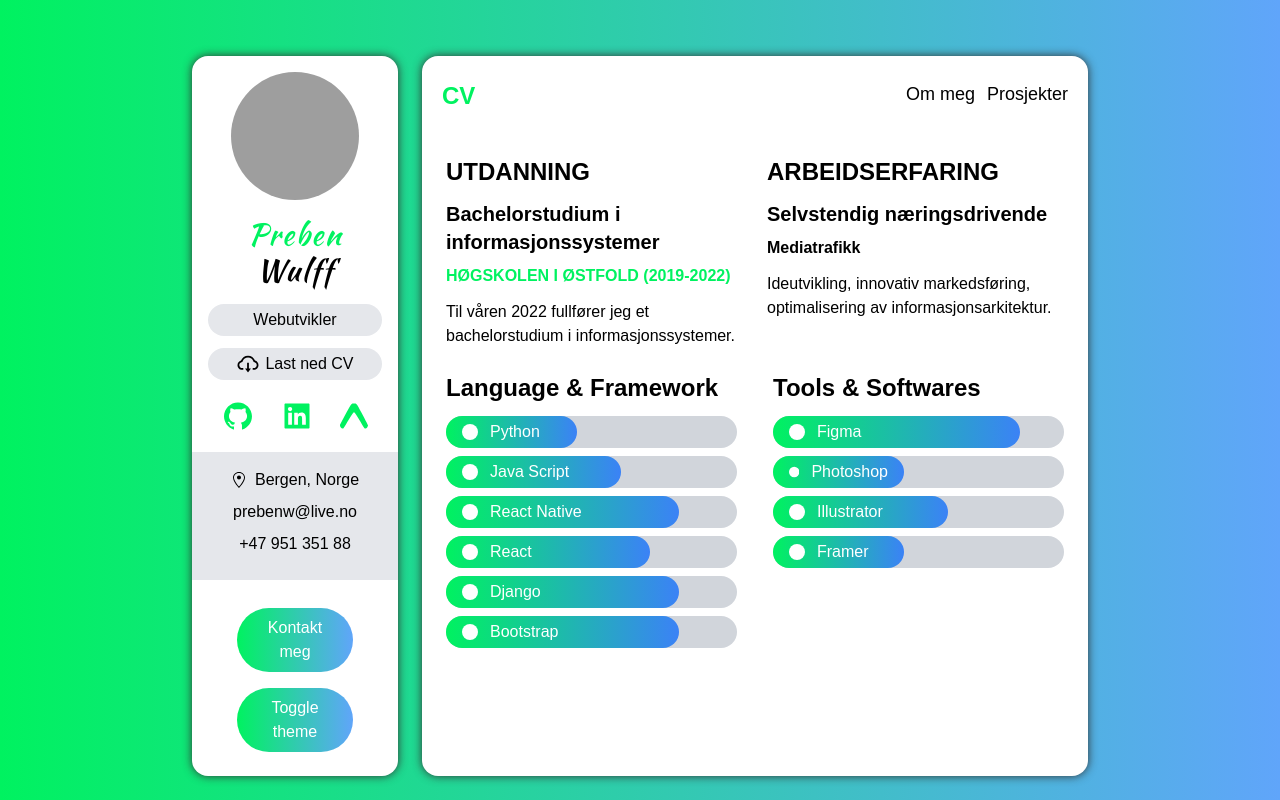
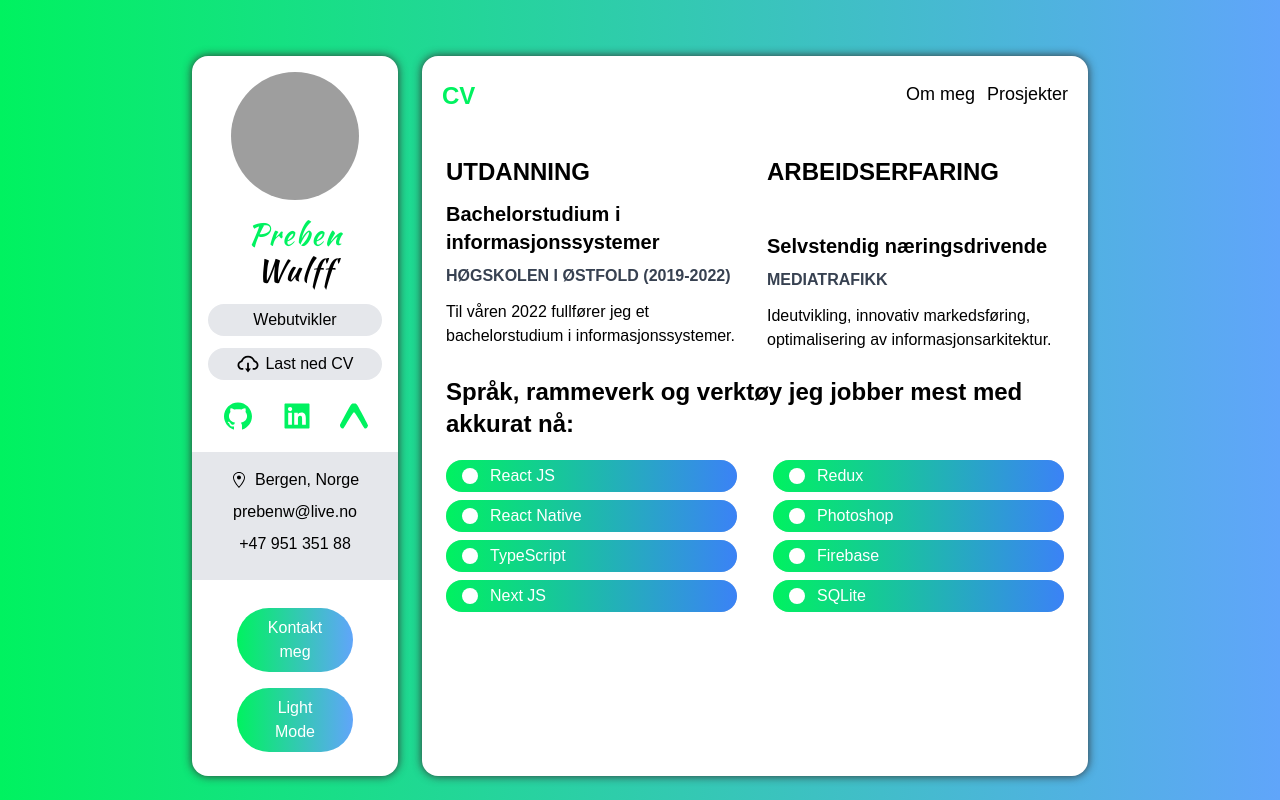
Before and after one commit to Prebenww/Portfolio_Nettisde, a Next.js app: page /resume in a window 1280 px wide. Built offline with nearby package versions, Linux system fonts and the light colour scheme; grey boxes are pictures that could not be loaded.

Commit message:
Oppretter ProjectCar, ProjectsNavbar og projects

```diff
--- a/components/Bar.tsx
+++ b/components/Bar.tsx
@@ -1,6 +1,6 @@
 import { FunctionComponent } from "react";
 
-import { ISkill } from "../type";
+import { ISkill } from "../types";
 
 const Bar: FunctionComponent<{ value: ISkill }> = ({
                                                       value: { Icon, level, name },
--- /dev/null
+++ b/components/ProjectsNavbar.tsx
@@ -0,0 +1,35 @@
+
+import { FunctionComponent } from "react";
+import { Category } from "../types";
+
+export const NavItem: FunctionComponent<{
+    value: Category | "all";
+    handlerFilterCategory: Function;
+    active: string;
+}> = ({ value, handlerFilterCategory, active }) => {
+    let className = "capitalize cursor-pointer hover:text-green";
+    if (active === value) className += " text-green";
+
+    return (
+        <li className={className} onClick={() => handlerFilterCategory(value)}>
+            {value}
+        </li>
+    );
+};
+
+const ProjectsNavbar: FunctionComponent<{
+    handlerFilterCategory: Function;
+    active: string;
+}> = (props) => {
+    return (
+        <div className="flex px-3 py-2 space-x-3 overflow-x-auto list-none">
+            <NavItem value="all" {...props} />
+            <NavItem value="react" {...props} />
+            <NavItem value="mongo" {...props} />
+            <NavItem value="django" {...props} />
+            <NavItem value="node" {...props} />
+        </div>
+    );
+};
+
+export default ProjectsNavbar;
--- a/components/ServiceCard.tsx
+++ b/components/ServiceCard.tsx
@@ -1,5 +1,5 @@
 import {FunctionComponent} from "react";
-import {IService} from "../type";
+import {IService} from "../types";
 
 
 const ServiceCard: FunctionComponent<{ service: IService }> = ({service: {Icon, about, title}}) => {
--- a/components/Sidebar.tsx
+++ b/components/Sidebar.tsx
@@ -6,15 +6,18 @@ import {GoLocation} from  "react-icons/go"
 import {GiTie} from "react-icons/gi"
 import {SiExpo} from "react-icons/si"
 import {useTheme} from "next-themes"
+import React, {useState} from "react";
 
 
 const Sidebar = () => {
 
     const {theme, setTheme} =  useTheme();
 
+
     const changeTheme = () => {
         setTheme(theme === "light" ? "dark" : "light")
     }
+
 
     return (
         <div>
@@ -31,16 +34,12 @@ const Sidebar = () => {
             >Webutvikler</p>
             <a
                 className="flex items-center justify-center px-2 py-1 my-2 bg-gray-200 rounded-full cursor-pointer dark:bg-dark-200 dark:bg-black-500"
-                href="/asset"
-                download="Preben Wulff CV"><AiOutlineCloudDownload className="w-6 h-6" style={{marginRight: 5}}/> Last ned CV</a>
+                href="/assets/CV_PrebenWulff.pdf"
+                download="CV_PrebenWulff.pdf"><AiOutlineCloudDownload className="w-6 h-6" style={{marginRight: 5}}/> Last ned CV</a>
             {/*//social buttons*/}
             <div className="flex justify-around w-9/12 mx-auto my-5 text-green md:w-full" >
 
-
-
                 <a href="" ><AiFillGithub className="w-8 h-8 cursor-pointer"/></a>
-
-
 
                 <a href="" ><AiFillLinkedin className="w-8 h-8 cursor-pointer"/></a>
 
@@ -51,7 +50,7 @@ const Sidebar = () => {
             <div className="py-4 my-5 bg-gray-200 dark:bg-dark-200 dark:bg-black-500" style={{marginLeft: "-1rem", marginRight: "-1rem"}}>
                 <div className="flex items-center justify-center space-x-2">
                     <GoLocation  />
-                <span >
+                <span>
                     Bergen, Norge
                 </span>
                 </div>
@@ -68,7 +67,7 @@ const Sidebar = () => {
                 Kontakt meg
             </button>
             <button onClick={changeTheme} className="bg-gradient-to-r from-green to-blue-400 w-8/12 rounded-full py-2 px-5 text-white my-2">
-                Toggle theme
+                {theme === "light" ? "Dark Mode" : "Light Mode"}
             </button>
         </div>
     )
--- a/data.ts
+++ b/data.ts
@@ -7,12 +7,12 @@ import { AiOutlineSetting } from "react-icons/ai";
 import { AiOutlineDatabase } from "react-icons/ai";
 import { RiNavigationLine } from "react-icons/ri";
 import { AiOutlineBarChart } from "react-icons/ai";
-import {IService, ISkill} from "./type"
+import {IProject ,Service, Skill} from "./types"
 import {BsCircleFill} from "react-icons/bs";
 
 
 
-export const services:IService[] = [
+export const services:Service[] = [
     {
         title: "Front-end utvikling",
         about: "Utvikle skalerbare apper for mobil og web med <b>React JS</b> og <b>React Native.</b> ",
@@ -70,58 +70,153 @@ export const services:IService[] = [
 ]
 
 
-export const languages: ISkill[] = [
+export const languages: Skill[] = [
     {
         Icon: BsCircleFill,
-        name: "Python",
-        level: "45",
-    },
-    {
-        Icon: BsCircleFill,
-        name: "Java Script",
-        level: "60",
+        name: "React JS",
+        level: "100",
     },
     {
         Icon: BsCircleFill,
         name: "React Native",
-        level: "80",
+        level: "100",
     },
     {
         Icon: BsCircleFill,
-        name: "React",
-        level: "70",
+        name: "TypeScript",
+        level: "100",
     },
     {
         Icon: BsCircleFill,
-        name: "Django",
-        level: "80",
+        name: "Next JS",
+        level: "100",
+    },
+
+];
+
+export const tools: Skill[] = [
+    {
+        Icon: BsCircleFill,
+        name: "Redux",
+        level: "100",
+    },
+
+    {
+        Icon: BsCircleFill,
+        name: "Photoshop",
+        level: "100",
     },
     {
         Icon: BsCircleFill,
-        name: "Bootstrap",
-        level: "80",
+        name: "Firebase",
+        level: "100",
+    },
+    {
+        Icon: BsCircleFill,
+        name: "SQLite",
+        level: "100",
     },
 ];
 
-export const tools: ISkill[] = [
+export const projects: IProject[] = [
     {
-        Icon: BsCircleFill,
-        name: "Figma",
-        level: "85",
+        name: "COVID Tracker",
+        description:
+            "This app shows a statistical view about corona virus over the world",
+        image_path: "/images/covid.jpg",
+        deployed_url: "https://covid-19-tracker-by-sumit.web.app/",
+        github_url: "https://github.com/Dey-Sumit/covid-19-tracker",
+        category: ["react"],
+        key_techs: ["React", "Chart.js", "Material UI"],
     },
     {
-        Icon: BsCircleFill,
-        name: "Photoshop",
-        level: "45",
+        name: "Algorithm Visualizer",
+        image_path: "/images/algoVisual.png",
+        deployed_url: "https://visual-algorithm.web.app/",
+        github_url: "https://github.com/Dey-Sumit/algorithm-visualizer",
+        category: ["react"],
+        description:
+            "An web app which shows how an algorithm (path finding or sorting) works with cool animation",
+        key_techs: ["React", "firebase", "Framer Motion"],
+    },
+
+    {
+        name: "Dev Talks",
+        image_path: "/images/dev.jpg",
+        deployed_url: "https://dev-talks.herokuapp.com/",
+        github_url: "https://github.com/Dey-Sumit/Dev-talks",
+        category: ["node", "mongo", "react"],
+        description:
+            "Social Media app for developers who can share project,create posts,etc...",
+        key_techs: [
+            "React",
+            "Redux",
+            "Node",
+            "Express",
+            "Mongo",
+            "REST API",
+            "Bootstrap",
+        ],
+    },
+
+    {
+        name: "Realtime Chat App",
+        image_path: "/images/chatapp.jpg",
+        deployed_url: "https://sumit-chat.netlify.app/",
+        github_url: "https://github.com/Dey-Sumit/chat-app-socket.io-react-node",
+        category: ["node", "react"],
+        description:
+            "Basic Realtime Chat App where one can create a room can talk to each other",
+        key_techs: ["React", "Node", "Express", "Socket", "Bootstrap"],
+    },
+
+    {
+        name: "Tweeter Clone",
+        image_path: "/images/tweetme.jpg",
+        deployed_url: "https://sumaxtweetme.pythonanywhere.com/",
+        github_url: "https://github.com/Dey-Sumit/tweetme",
+        category: ["django", "react"],
+        description:
+            "First Django Project :) | Typical Social Media App where one can post,like ,comment etc",
+        key_techs: ["React", "Django", "Django REST API"],
+    },
+
+    {
+        name: "Color Classification using tf.js",
+        image_path: "/images/color.jpg",
+        deployed_url: "!#",
+        github_url: "https://github.com/Dey-Sumit/color-classification",
+        category: ["express"],
+        description:
+            "Tried ML with JS :) | this app classifies a color using CNN algorithm in browser",
+        key_techs: ["Express", "TensorFlow.js", "Vanilla js"],
     },
     {
-        Icon: BsCircleFill,
-        name: "Illustrator",
-        level: "60",
+        name: "YouTube using YouTube ",
+        image_path: "/images/youtubeClone.png",
+        deployed_url: "https://not-utube.web.app/",
+        github_url: "https://github.com/Dey-Sumit/youtube-clone-tutorial-up",
+        category: ["express"],
+        description:
+            'Full(almost) Functional YouTube replica where one can login with his/her youtube account to enjoy "not-YouTube".User can like a video,comment on a video & Much More ',
+        key_techs: [
+            "React",
+            "Redux",
+            "Firebase Auth",
+            "YouTube API",
+            "Sass",
+            "Bootstrap",
+        ],
     },
     {
-        Icon: BsCircleFill,
-        name: "Framer",
-        level: "45",
+        name: "Football App",
+        image_path: "/images/football.png",
+        deployed_url: "https://o-my-goal.web.app/",
+        github_url: "https://github.com/Dey-Sumit/football-app",
+        category: ["react"],
+        description:
+            "o my goal replica where an user can keep an eye on his favorite club.This app will keep providing \n all the statistics of that club.all the fans can also chat ",
+        key_techs: ["React", "Redux", "Firebase Auth", "API", "Sass", "Bootstrap"],
     },
-];
+
+]
--- a/pages/resume.tsx
+++ b/pages/resume.tsx
@@ -12,26 +12,27 @@ const Resume = () => {
                         <h5 className="my-2 text-xl font-bold ">
                             Bachelorstudium i informasjonssystemer
                         </h5>
-                        <p className="font-semibold text-green">HØGSKOLEN I ØSTFOLD  (2019-2022)</p>
+                        <p className="font-semibold text-gray-700">HØGSKOLEN I ØSTFOLD  (2019-2022)</p>
                         <p className="my-3">
                             Til våren 2022 fullfører jeg et bachelorstudium i informasjonssystemer.
                         </p>
                     </div>
                 </div>
                 <div>
-                    <h5 className="my-3 text-2xl font-bold">ARBEIDSERFARING </h5>
+                    <h5 className="my-3 text-2xl font-bold">ARBEIDSERFARING </h5><br/>
                     <div className="">
                         <h5 className="my-2 text-xl font-bold">Selvstendig næringsdrivende</h5>
-                        <p className="font-semibold">Mediatrafikk</p>
+                        <p className="font-semibold text-gray-700">MEDIATRAFIKK</p>
                         <p className="my-3">Ideutvikling, innovativ markedsføring, optimalisering av informasjonsarkitektur.</p>
                     </div>
                 </div>
             </div>
 
             {/*Languages & Tools */}
+            <h5 className="my-3 text-2xl font-bold">Språk, rammeverk og verktøy jeg jobber mest med akkurat nå:</h5>
             <div className="grid gap-9 md:grid-cols-2">
                 <div>
-                    <h5 className="my-3 text-2xl font-bold">Language & Framework</h5>
+
                     <div className="my-2">
                         {languages.map((language, i) => (
                             <Bar value={language} key={i} />
@@ -40,7 +41,6 @@ const Resume = () => {
                 </div>
 
                 <div>
-                    <h5 className="my-3 text-2xl font-bold">Tools & Softwares</h5>
                     <div className="my-2">
                         {tools.map((tool, i) => (
                             <Bar value={tool} key={i} />
--- a/type.ts
+++ b/types.ts
@@ -1,12 +1,12 @@
 import { FunctionComponent } from "react";
 import { IconType } from "react-icons";
-export interface IService {
+export interface Service {
     Icon: IconType;
     title: string;
     about: string;
 }
 
-export interface ISkill {
+export interface Skill {
     Icon: IconType;
     name: string;
     level: string;
```
Also changed, not shown: components/ProjectCard.tsx (added, +98 -0 lines), pages/projects.tsx (+41 -7 lines), 1 other file (tests, documents, lock files or other folders).
